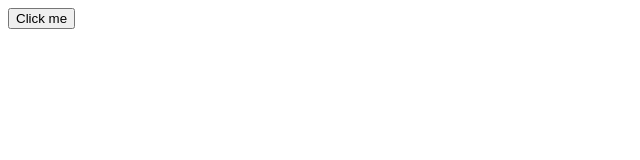
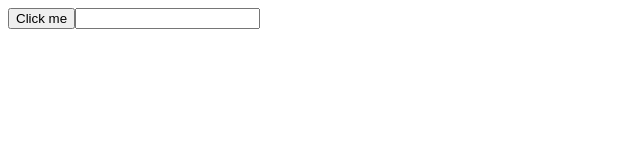
Before and after one commit to JakubNJ1212/my-react-app, a React (Vite) app: page / in a window 1280 px wide. Shown: the top 160 px of the page, without its empty margins (0-640 px from the left). Built offline with nearby package versions, Linux system fonts and the light colour scheme.

Commit message:
Added an inputand used a simple focus() to practice ref

```diff
--- a/src/MyComponent.jsx
+++ b/src/MyComponent.jsx
@@ -2,7 +2,7 @@ import React, {useState, useEffect, useRef} from 'react';
 
 function MyComponent() {
 
-    const ref = useRef(0);
+    const inputRef = useRef(null);
 
 
     useEffect(() => {
@@ -11,13 +11,14 @@ function MyComponent() {
     });
 
     function handleClick() {
-        ref.current = ref.current + 1;
-        console.log(ref.current)
+        inputRef.current.focus();
+        inputRef.current.style.backgroundColor="yellow";
     };
 
  return(
     <>
         <button onClick={handleClick}>Click me</button>
+        <input ref={inputRef}/>
     </>
  )
 
```
